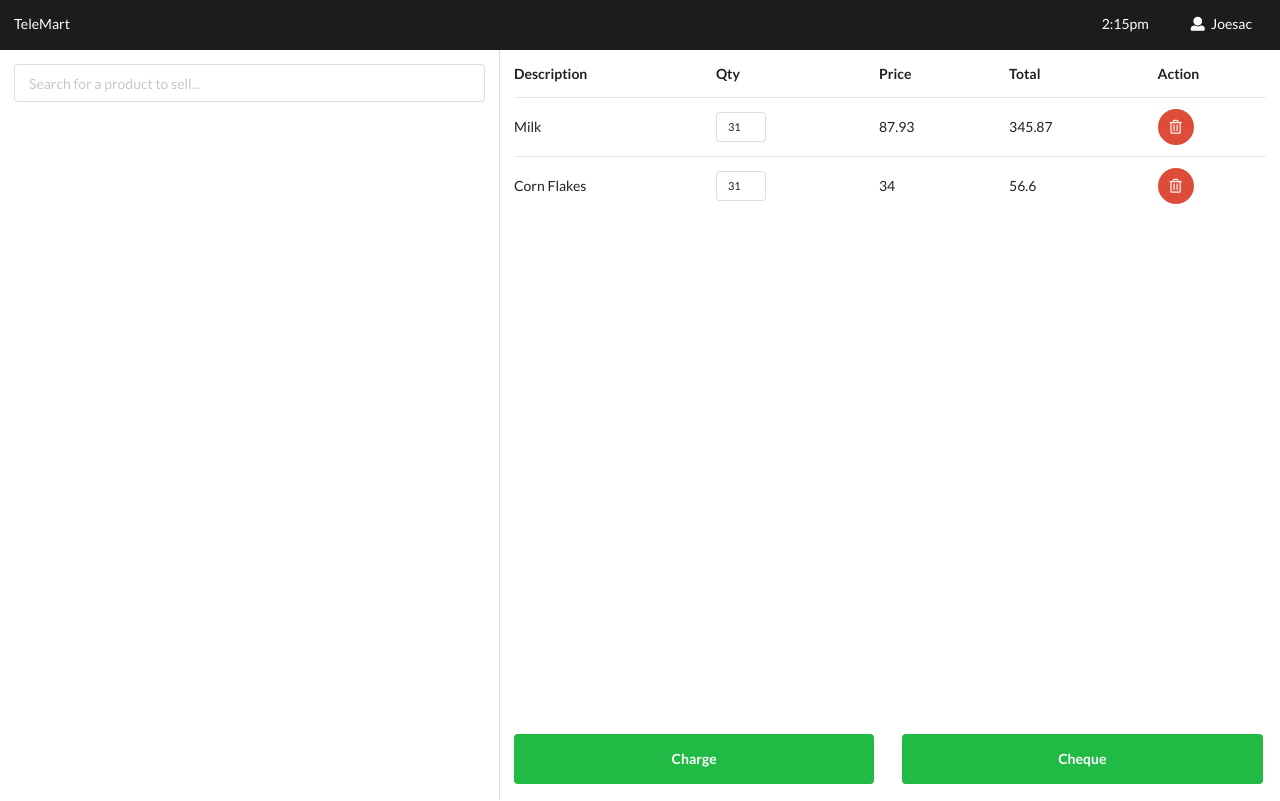
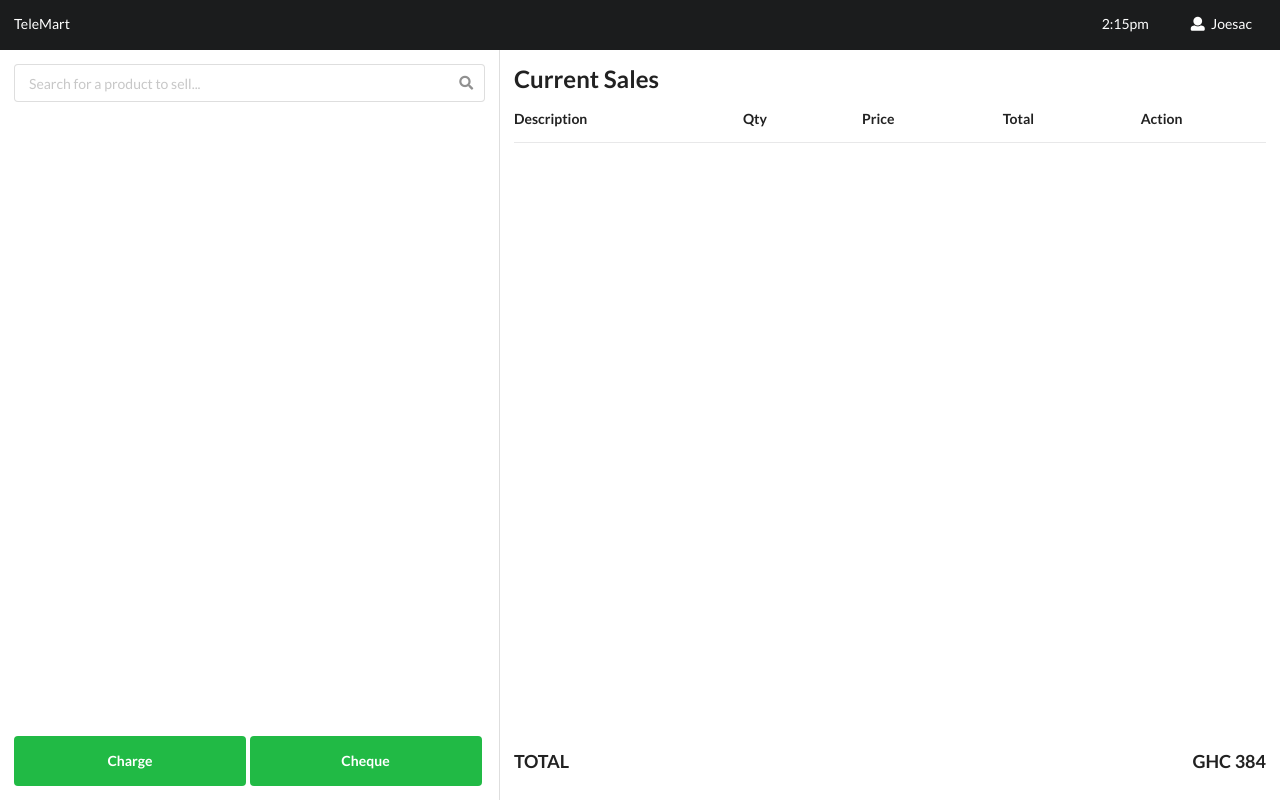
Before and after one commit to Joesac/pos, an Electron app: page app/pages/home/index.html in a window 1280 px wide. Drawn offline with Linux system fonts and the light colour scheme.

Commit message:
still on interface design

```diff
--- a/app/pages/home/index.html
+++ b/app/pages/home/index.html
@@ -16,7 +16,7 @@
     <div class="app-container">
         <div class="topbar">
             <div class="app-name">TeleMart</div>
-            <div style="flex: 1 1 1px"></div>
+            <div class="spacer"></div>
             <div class="widgets">
                 <div class="timestamp">2:15pm</div>
                 <div class="user">
@@ -27,14 +27,20 @@
         <div class="products-current-sale-container">
             <div class="products">
                 <div class="search-container">
-                    <div class="ui fluid input">
+                    <div class="ui fluid input icon">
                         <input type="text" id="txtSearch" placeholder="Search for a product to sell...">
+                        <i class="icon search"></i>
                     </div>
                 </div>
                 <div class="display-search-results-wrapper">
                 </div>
+                <div class="checkout-holder">
+                    <button class="ui button green fluid" id="btnCharge">Charge</button>
+                    <button class="ui button green fluid" id="btnCheque">Cheque</button>
+                </div>
             </div>
             <div class="current-sale">
+                <h2>Current Sales</h2>
                 <div class="cart">
                     <table class="ui very basic table" id="tblCart">
                         <thead>
@@ -47,43 +53,14 @@
                             </tr>
                         </thead>
                         <tbody>
-                            <tr>
-                                <td>Milk</td>
-                                <td>
-                                    <div class="ui mini input">
-                                        <input type="text" value="31">
-                                    </div>
-                                </td>
-                                <td>87.93</td>
-                                <td>345.87</td>
-                                <td>
-                                    <button class="ui circular google plus icon button">
-                                        <i class="icon trash alternate outline"></i>
-                                    </button>
-                                </td>
-                            </tr>
-                            <tr>
-                                <td>Corn Flakes</td>
-                                <td>
-                                    <div class="ui mini input">
-                                        <input type="text" value="31">
-                                    </div>
-                                </td>
-                                <td>34</td>
-                                <td>56.6</td>
-                                <td>
-                                    <button class="ui circular google plus icon button">
-                                        <i class="icon trash alternate outline"></i>
-                                    </button>
-                                </td>
-                            </tr>
                         </tbody>
                     </table>
                 </div>
 
-                <div class="checkout-footer">
-                    <button class="ui button green fluid" id="btnCharge">Charge</button>
-                    <button class="ui button green fluid" id="btnCheque">Cheque</button>
+                <div class="total-container">
+                    <div class="total"><h3>TOTAL</h3></div>
+                    <div class="spacer"></div>
+                    <div class="total"><h3>GHC 384</h3></div>
                 </div>
             </div>
         </div>
--- a/app/pages/home/index.scss
+++ b/app/pages/home/index.scss
@@ -3,6 +3,10 @@
     --default-spacing: 1rem;
     --topbar-height: 50px;
     --default-border-color: rgba(34,36,38,.15);
+}
+
+.spacer {
+    flex: 1 1 1px
 }
 
 .app-container {
@@ -37,7 +41,9 @@
             margin-left: var(--products-area-container-width);
 
             .cart {
-                height: calc(100vh - (var(--topbar-height) + 80px));
+                height: calc(100vh - calc(var(--topbar-height) + var(--default-spacing) * 3 + 50px + 30px));
+                overflow-y: auto;
+                // border: 1px solid black;
 
                 table {
                     .input {
@@ -46,21 +52,10 @@
                 }
             }
 
-            .checkout-footer {
+            .total-container {
                 height: 50px;
                 display: flex;
-
-                button {
-                    width: 50%;
-
-                    &#btnCharge {
-                        margin-right: var(--default-spacing);
-
-                    }
-                    &#btnCheque {
-                        margin-left: var(--default-spacing);
-                    }
-                }
+                align-items: center;
             }
         }
 
@@ -77,14 +72,23 @@
                 margin-bottom: var(--default-spacing);
             }
             .display-search-results-wrapper {
-
                 overflow-y: auto;
-
+                height: calc(100vh - calc(var(--topbar-height) + var(--default-spacing) * 3 + 38px + 50px) - var(--default-spacing));
+                margin-bottom: var(--default-spacing);
                 .product-item {
                     padding: 2rem;
-                    font-size: 2rem;
+                    font-size: 1.5rem;
                     margin-right: var(--default-spacing);
                     margin-bottom: var(--default-spacing);
+                }
+            }
+
+            .checkout-holder {
+                height: 50px;
+                display: flex;
+
+                button {
+                    width: 50%;
                 }
             }
         }
```
Also changed, not shown: app/pages/home/index.css, app/pages/home/index.min.css, 1 other file.
